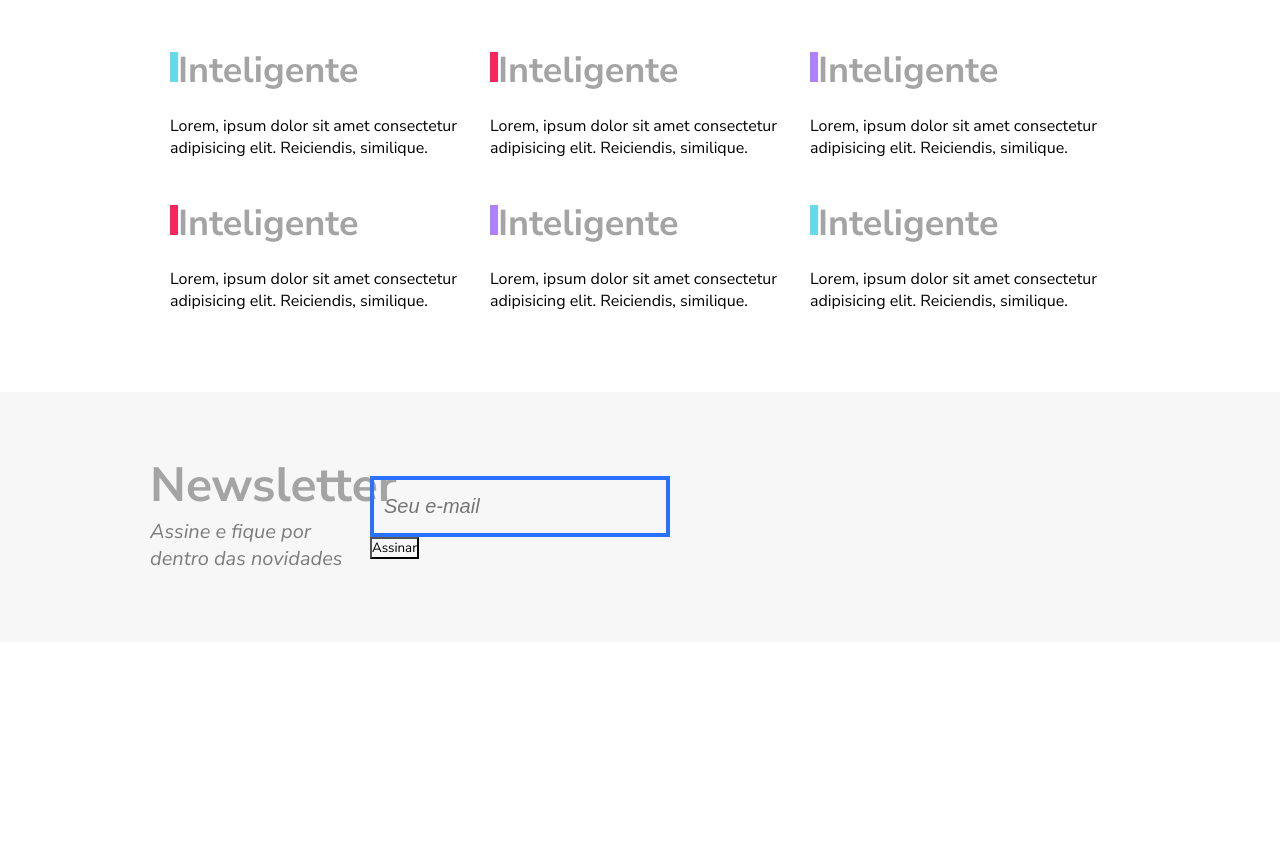
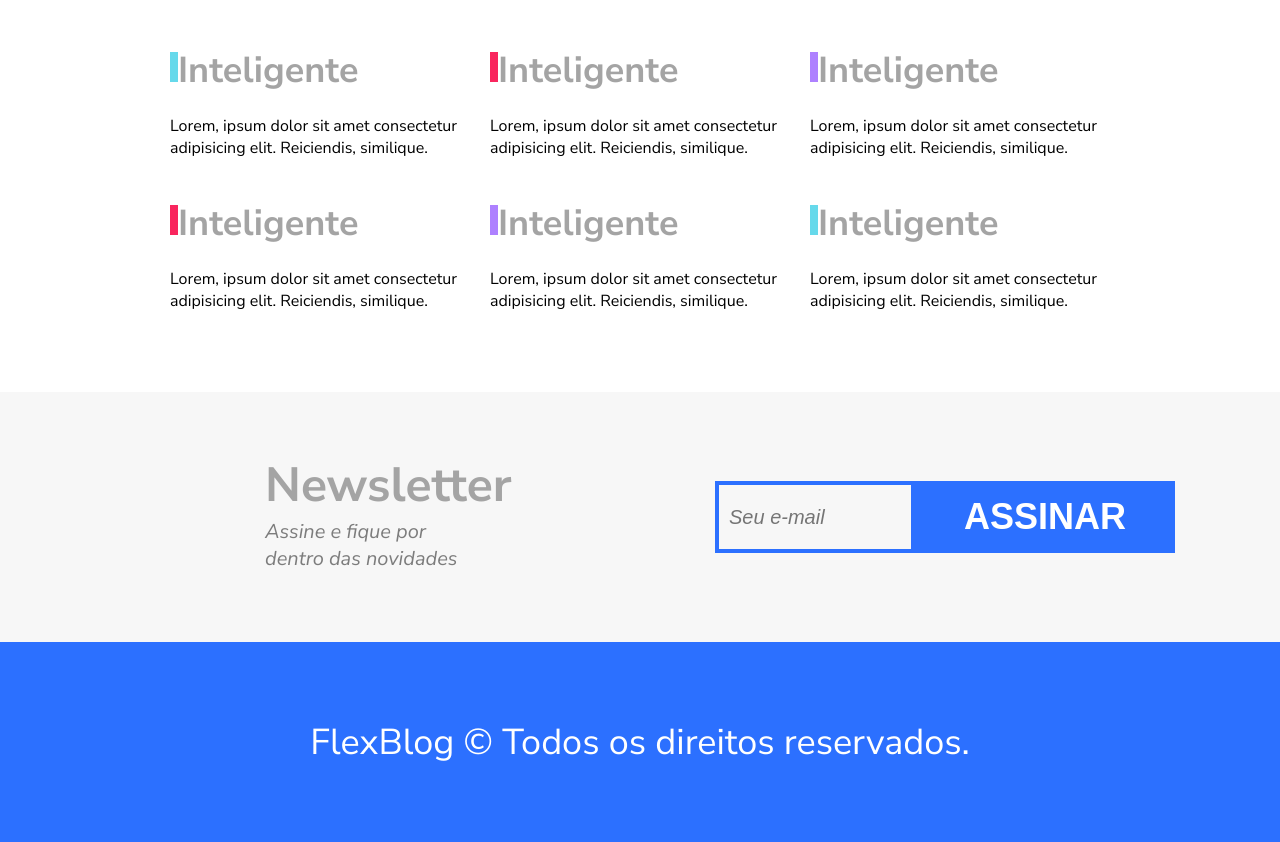
Before and after one commit to Steyz5K/flexblog, a plain HTML site: page index.html in a window 1280 px wide. Shown: the part 2993-3835 px from the top of the page. Before the commit the page ends 3635 px from the top, so only its background shows below. Drawn offline with Linux system fonts and the light colour scheme.

Commit message:
terminando o flexblog

```diff
--- a/css/style.css
+++ b/css/style.css
@@ -291,6 +291,7 @@
     padding: 60px 140px;
     display: flex;
     flex-wrap: wrap;
+    justify-content: space-around;
 }
 
 .newsletter-info {
@@ -315,7 +316,7 @@
     margin: 0 10px;
     align-self: center;
     display: flex;
-    flex-wrap: wrap;
+    flex-wrap: no-wrap;
 }
 .newsletter-form input{
     min-width: 200px;
@@ -330,3 +331,28 @@
     margin: 0px;
     border-radius: 0px;
 }
+.newsletter-form button{
+    min-width: 260px;
+    width: 260px;
+    font-family: 'Nunito', Arial, Helvetica, sans-serif;
+    font-size: 2.25em;
+    font-weight: bold;
+    text-transform: uppercase;
+    background: var(--background-blue-Bright);
+    color: #fff;
+    margin: 0px;
+    border: none;
+    padding: 15px 10px;
+}
+.footer{
+    display: flex;
+    background: var(--background-blue-Bright);
+    align-items: center;
+    height: 200px;
+}
+.footer p{
+    text-align: center;
+    font-size: 2.25em;
+    color:#fff;
+    margin: 0 auto;
+}
--- a/index.html
+++ b/index.html
@@ -141,6 +141,9 @@
             <button type="submit">Assinar</button>
         </form>
     </section>
+    <footer class="footer">
+        <p>FlexBlog © Todos os direitos reservados.</p>
+    </footer>
 
 </body>
 
```
